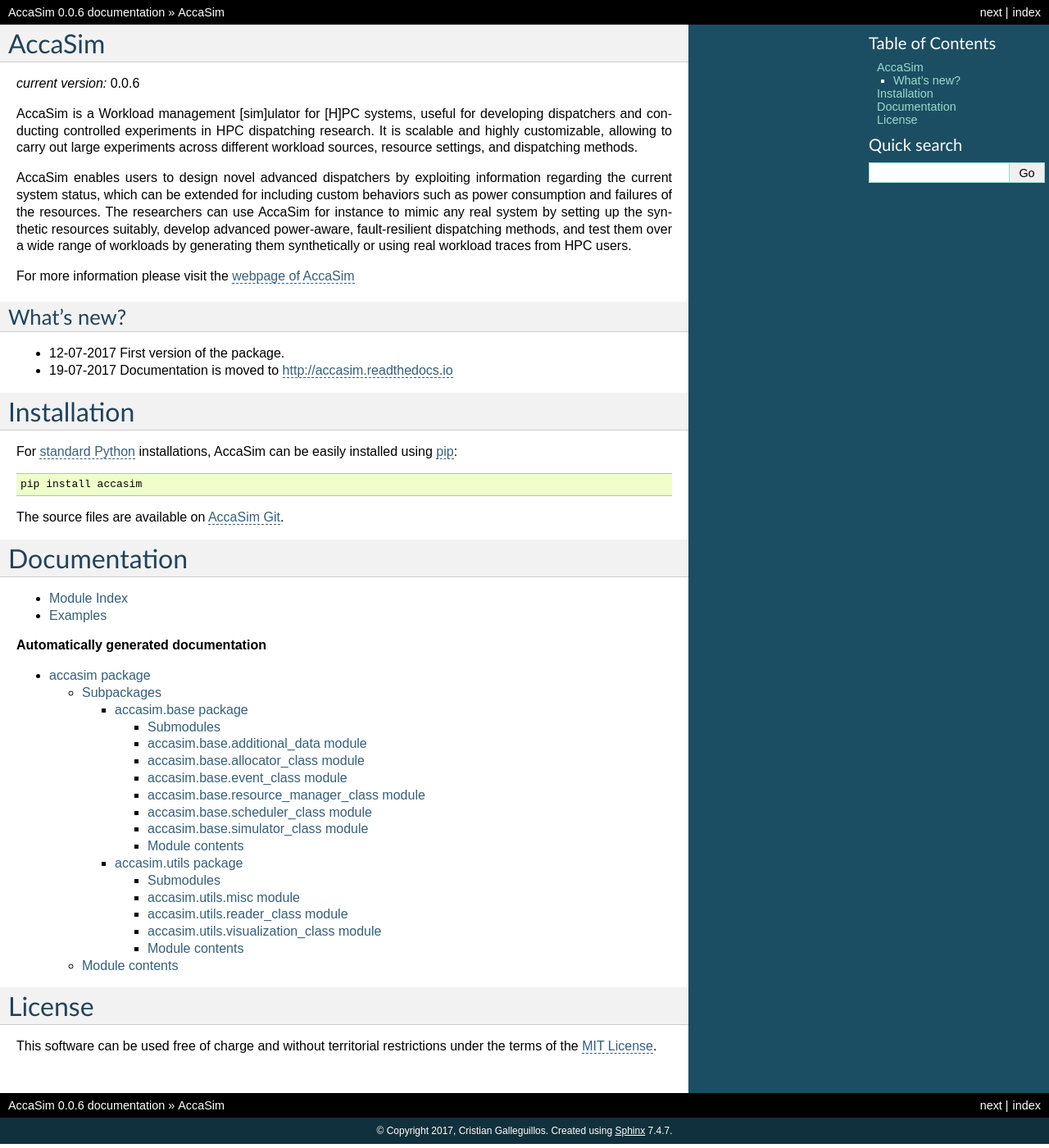
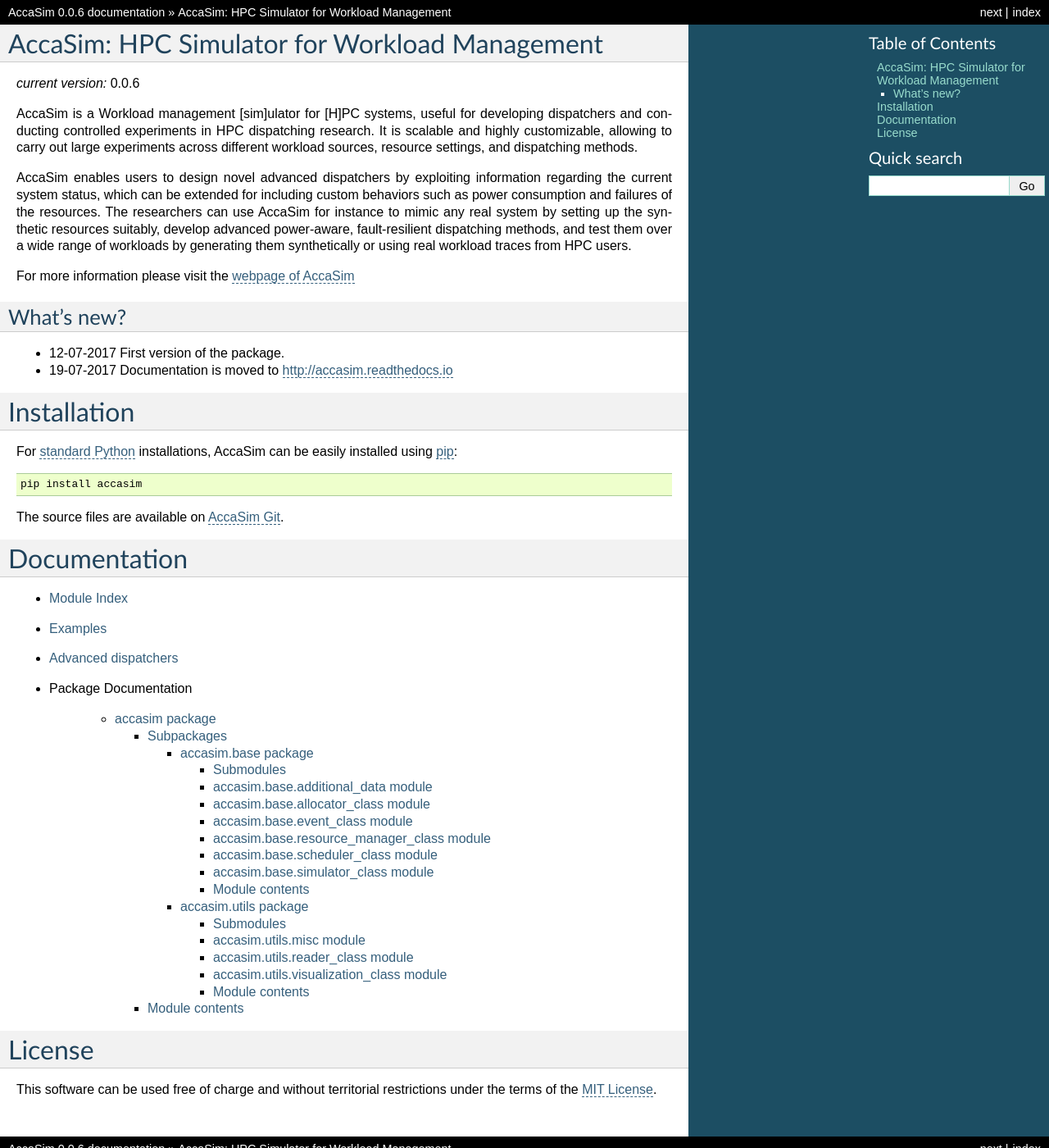
Before and after one commit to cgalleguillosm/accasim, a Sphinx documentation site: the page built from docs/source/index.rst, in a window 1280 px wide and 1400 px high. Shown: the whole window at 82% size. Built offline with Sphinx 7.4.7, drawn with Linux system fonts in a browser that asks for light colours; part of the change alters nothing that is shown; some of the changed text lies outside the part shown.

Commit message:
Documentation update

```diff
--- a/README.rst
+++ b/README.rst
@@ -1,5 +1,5 @@
-AccaSim
-=======
+AccaSim: HPC Simulator for Workload Management
+==============================================
 
 *current version:* |version|
 
--- /dev/null
+++ b/docs/source/_static/custom.css
@@ -0,0 +1,12 @@
+.toggle .header {
+    display: block;
+    clear: both;
+}
+
+.toggle .header:after {
+    content: " ▼";
+}
+
+.toggle .header.open:after {
+    content: " ▲";
+}
--- /dev/null
+++ b/docs/source/_templates/page.html
@@ -0,0 +1,16 @@
+{% extends "!page.html" %}
+
+{% set css_files = css_files + ["_static/custom.css"] %}
+
+{% block footer %}
+ <script type="text/javascript">
+    $(document).ready(function() {
+        $(".toggle > *").hide();
+        $(".toggle .header").show();
+        $(".toggle .header").click(function() {
+            $(this).parent().children().not(".header").toggle(400);
+            $(this).parent().children(".header").toggleClass("open");
+        })
+    });
+</script>
+{% endblock %}
--- a/docs/source/conf.py
+++ b/docs/source/conf.py
@@ -31,7 +31,7 @@ from accasim import __version__
 # Add any Sphinx extension module names here, as strings. They can be
 # extensions coming with Sphinx (named 'sphinx.ext.*') or your custom
 # ones.
-extensions = ['sphinx.ext.autodoc', 'sphinx.ext.napoleon']
+extensions = ['sphinx.ext.autodoc', 'sphinx.ext.napoleon', 'sphinx.ext.viewcode']
 
 # Add any paths that contain templates here, relative to this directory.
 templates_path = ['_templates']
@@ -111,7 +111,7 @@ html_static_path = ['_static']
 # refs: http://alabaster.readthedocs.io/en/latest/installation.html#sidebars
 html_sidebars = {
     '**': [
-		#'relations.html',  # needs 'show_related': True theme option to display
+		# 'relations.html',  # needs 'show_related': True theme option to display
 		'localtoc.html',
 		'searchbox.html',
 		# 'sourcelink.html',
--- /dev/null
+++ b/docs/source/dispatching_methods.rst
@@ -0,0 +1,58 @@
+Advanced dispatchers
+====================
+
+In this page, the advanced dispatchers implemented using AccaSim are shown.
+
+As our knowledge, the simulator has been used for experimentation in [GalleguillosMOD17]_. In this paper, several dispatching methods were used, most of them are available in AccaSim library:
+
+	* FIFO (:class:`.fifo_sched`) + FFP (:class:`.ffp_alloc`).
+	* SJF (:class:`.sjf_sched`) + FFP (:class:`.ffp_alloc`).
+	* LJF (:class:`.ljf_sched`) + FFP (:class:`.ffp_alloc`).
+	* EASY Backfilling (:class:`.easybf_sched`) + FFP (:class:`.ffp_alloc`).
+	* :ref:`PRB` + FFP (:class:`.consolidate_alloc`).
+	* :ref:`CPH` + FFP (:class:`.consolidate_alloc`).
+
+.. _PRB:
+
+Priority Rules Based (PRB)
+--------------------------
+
+PRB scheduling method makes use of the Estimated Waiting Time (EWT) for working, this method and the EWT were introduced in [BorghesiCLMB15]_.
+
+.. container:: toggle
+
+    .. container:: header
+
+        **Show/Hide Code**
+
+    .. literalinclude:: ../../extra/prb_scheduler.py
+		:caption: PRB
+		:language: python
+		:linenos:
+		:lines: 24-
+
+.. _CPH:
+
+Constraint Programing  + Heuristic (CPH)
+----------------------------------------
+
+CPH scheduling method makes use of the Estimated Waiting Time (EWT) for working, this method and the EWT were introduced in [BorghesiCLMB15]_.
+This scheduler uses `OR-Tools library <https://developers.google.com/optimization/>`_.
+
+.. container:: toggle
+
+    .. container:: header
+
+        **Show/Hide Code**
+
+    .. literalinclude:: ../../extra/cph_scheduler.py
+		:caption: CPH
+		:language: python
+		:linenos:
+		:lines: 24-
+
+Citations
+---------
+
+.. [BorghesiCLMB15] Borghesi et al. *Power Capping in High Performance Computing Systems* in Proc. of CP 2015.
+.. [GalleguillosMOD17] Galleguillos et al. *Data-driven job dispatching in HPC systems* in Proc. of MOD 2017.
--- a/docs/source/index.rst
+++ b/docs/source/index.rst
@@ -9,9 +9,12 @@
    :maxdepth: 2
    :hidden:
 
+   documentation
+   examples
+   dispatching_methods
    installation
+   license
    modules
-   examples
 
 .. include:: installation.rst
 
--- a/docs/source/modules.rst
+++ b/docs/source/modules.rst
@@ -6,14 +6,10 @@ Documentation
 
 * :ref:`modindex`
 * :doc:`examples`
+* :doc:`dispatching_methods`
+* Package Documentation
 
-.. * :ref:`genindex`
-	* :ref:`search`
+	.. toctree::
+	   :maxdepth: 4
 
-**Automatically generated documentation**
-
-
-.. toctree::
-   :maxdepth: 4
-
-   accasim
+	   accasim
```
Also changed, not shown: 1 other file.
